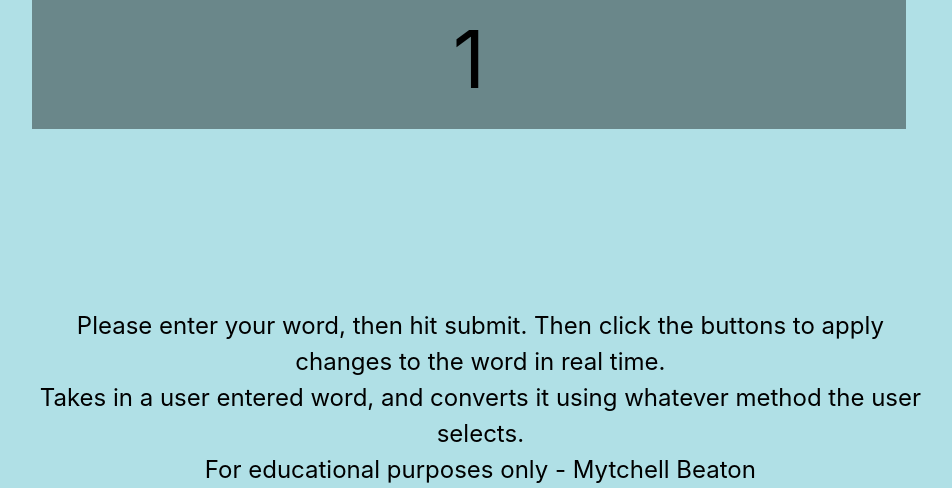
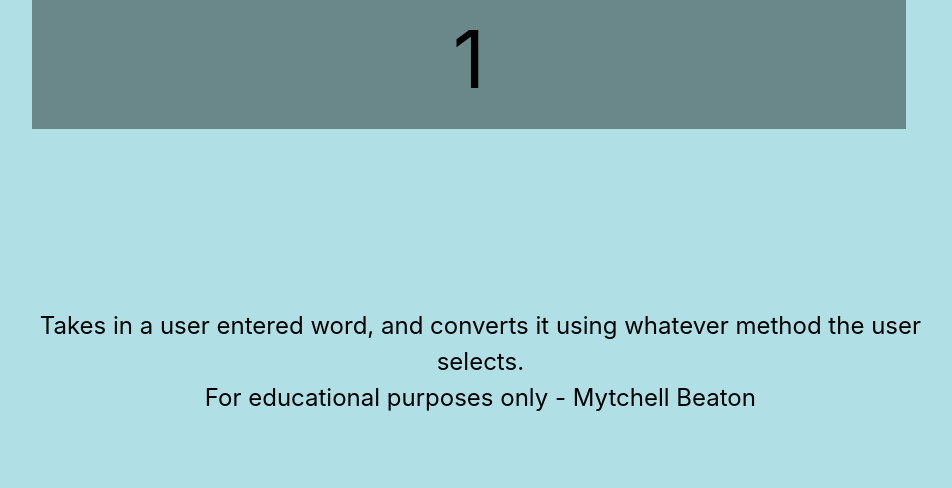
Before and after one commit to MytchellB/cst336, a PHP site: page /hw/hw4/index.php?myText=1 in a window 1280 px wide. Shown: the part 472-960 px from the top of the page, without its empty margins (171-1123 px from the left). After the commit the page ends 883 px from the top, so only its background shows below. Run offline with PHP 8.4, Linux system fonts and the light colour scheme; data that the repository does not hold is empty; some libraries are stand-ins or nearby versions.

Commit message:
homework #4 instructions updated

```diff
--- a/hw/hw4/index.php
+++ b/hw/hw4/index.php
@@ -28,7 +28,6 @@
 
                 </div>
                 <footer>
-                    Please enter your word, then hit submit. Then click the buttons to apply changes to the word in real time.<br>
                     Takes in a user entered word, and converts it using whatever method the user selects.<br>
                     For educational purposes only - Mytchell Beaton
                 </footer>
@@ -67,7 +66,7 @@
     }
 
     if(word == ""){
-        $("#output").html("Please enter text and then submit.<br>Instructions below");
+        $("#output").html("Please enter your word, and hit submit.<br>Then click the buttons to apply changes to the word in real time.");
     }
 
     function validateForm(){
```
